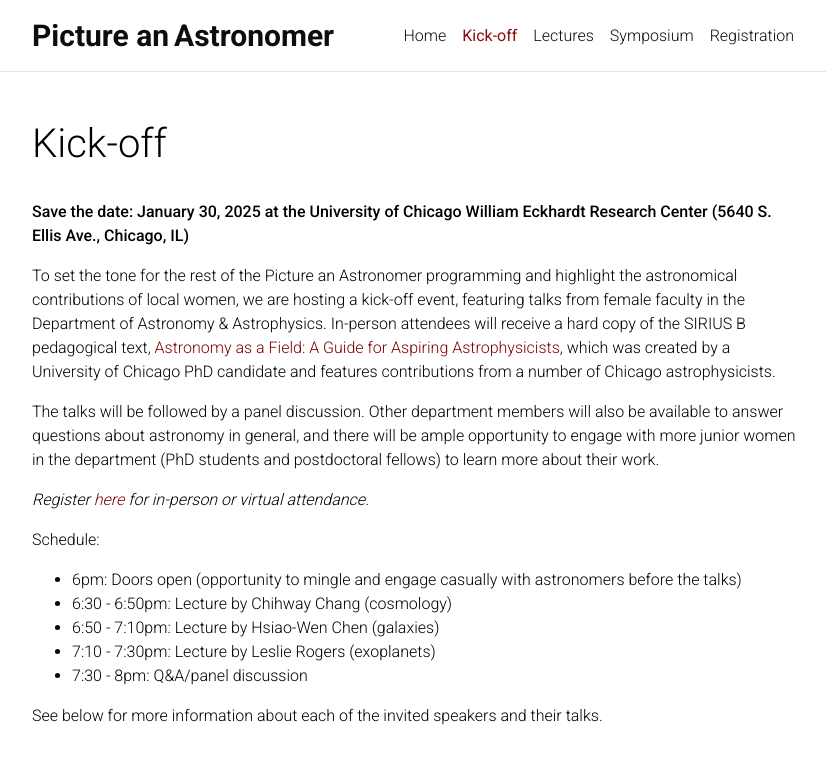
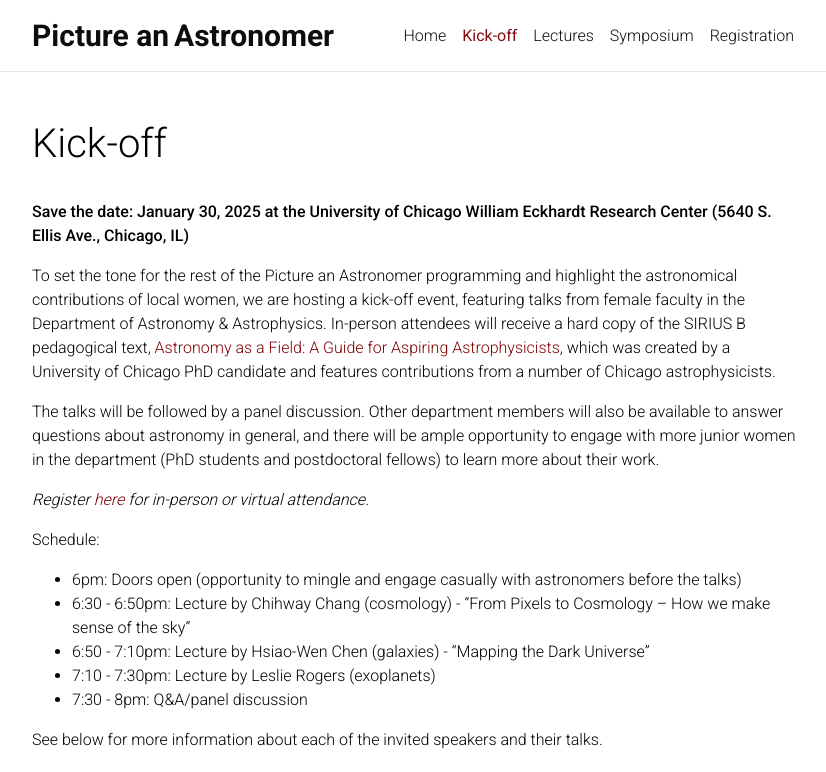
Before and after one commit to pictureanastronomer/pictureanastronomer.github.io, a Jekyll site: the page built from _pages/kick-off.md, in a window 1280 px wide and 1392 px high. Shown: the top 772 px of the window, without its empty margins (223-1049 px from the left). Built offline with Jekyll 4.4.1, drawn with Linux system fonts in a browser that asks for light colours; nearby versions of some CDN libraries; full-size pictures stand in for the smaller copies a plugin makes; comment, search, counter and statistics services are not loaded; a style sheet for code colours, icons or effects is not loaded.

Commit message:
update website

```diff
--- a/_pages/kick-off.md
+++ b/_pages/kick-off.md
@@ -21,8 +21,8 @@ The talks will be followed by a panel discussion. Other department members will
 
 Schedule:
 - 6pm: Doors open (opportunity to mingle and engage casually with astronomers before the talks)
-- 6:30 - 6:50pm: Lecture by Chihway Chang (cosmology)
-- 6:50 - 7:10pm: Lecture by Hsiao-Wen Chen (galaxies)
+- 6:30 - 6:50pm: Lecture by Chihway Chang (cosmology) - "From Pixels to Cosmology -- How we make sense of the sky"
+- 6:50 - 7:10pm: Lecture by Hsiao-Wen Chen (galaxies) - "Mapping the Dark Universe"
 - 7:10 - 7:30pm: Lecture by Leslie Rogers (exoplanets)
 - 7:30 - 8pm: Q&A/panel discussion
 
```
Also changed, not shown: _kickoffspeakers/chihwaychang.md (+4 -0 lines), _kickoffspeakers/hsiao-wenchen.md (+2 -0 lines), _pages/publiclectures.md (+1 -1 lines), _pages/registration.md (+1 -1 lines).
